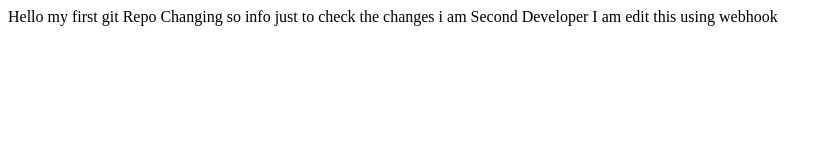
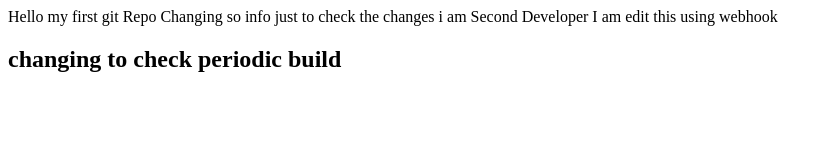
Before and after one commit to priyankasr08/CollinsPriyanka, a plain HTML site: page index.html in a window 1280 px wide. Shown: the whole page, without its empty margins (0-833 px from the left). Drawn offline with Linux system fonts and the light colour scheme.

Commit message:
Update index.html

```diff
--- a/index.html
+++ b/index.html
@@ -7,3 +7,4 @@ just to check the changes
 
 i am Second Developer
 I am edit this using webhook
+<h2>changing to check periodic build</h2>
```
